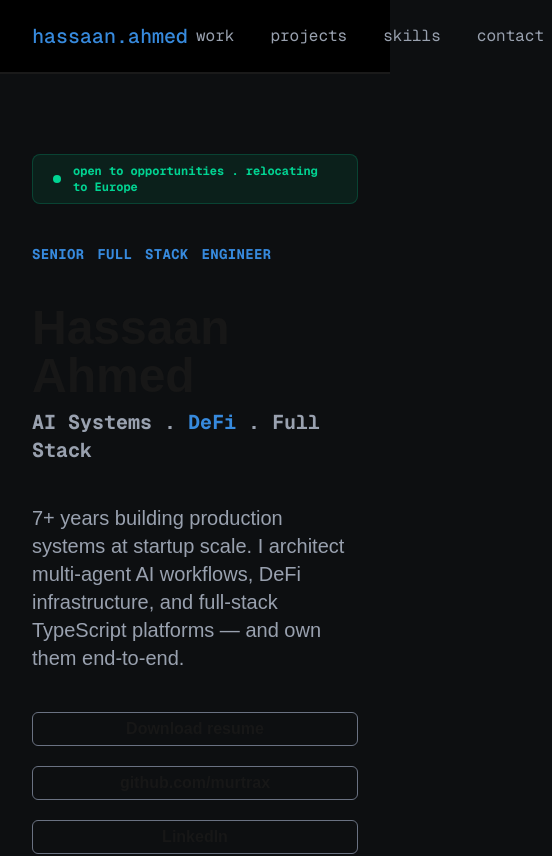
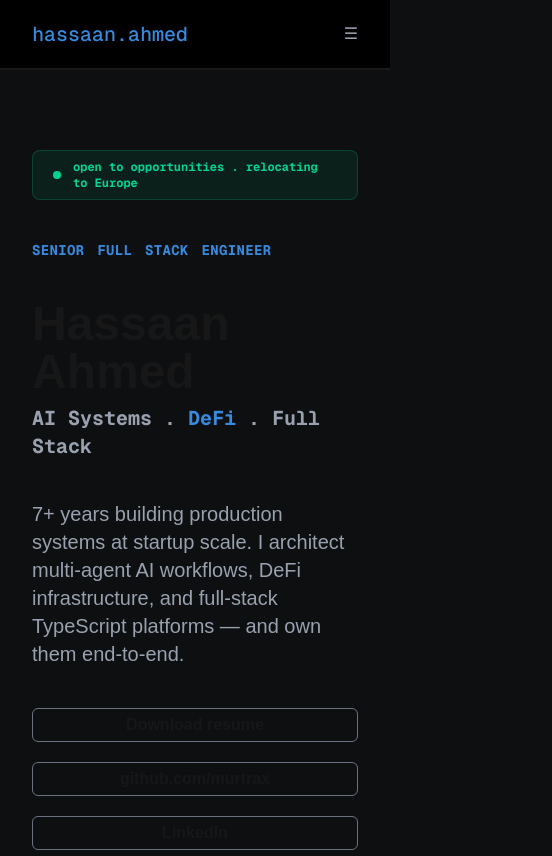
Before and after one commit to murtrax/personal-website, a Next.js app: page / in a window 390 px wide. Shown: the top 856 px of the page, 552 px wide, since content can reach past the window. Built offline with nearby package versions, Linux system fonts and the light colour scheme.

Commit message:
make header responsive

```diff
--- a/components/ui/Header.tsx
+++ b/components/ui/Header.tsx
@@ -1,26 +1,52 @@
+"use client";
+
+import { useState } from "react";
 import Link from "next/link";
-import { NAV_ITEMS } from "@/utils/constants";
-import { HEADER_FEATURE_TEXT } from "@/utils/constants";
+import { NAV_ITEMS, HEADER_FEATURE_TEXT } from "@/utils/constants";
 
 const Header = () => {
+  const [isOpen, setIsOpen] = useState(false);
+
   return (
-    <header className="flex items-center justify-between border-b-2 border-white/10 bg-black px-8 py-5 font-mono">
-      <span className="text-electric-blue font-medium text-xl">
-        {HEADER_FEATURE_TEXT}
-      </span>
-      <nav className="flex gap-5 text-gray-400">
-        {NAV_ITEMS.map(({ label, href }) => {
-          return (
+    <header className="border-b-2 border-white/10 bg-black px-8 py-5 font-mono">
+      <div className="flex items-center justify-between">
+        <span className="text-xl font-medium text-electric-blue">
+          {HEADER_FEATURE_TEXT}
+        </span>
+
+        <button
+          type="button"
+          className="text-gray-400 md:hidden"
+          onClick={() => setIsOpen((open) => !open)}
+          aria-label="Toggle navigation"
+          aria-expanded={isOpen}
+        >
+          ☰
+        </button>
+
+        <nav className="hidden gap-5 text-gray-400 md:flex">
+          {NAV_ITEMS.map(({ label, href }) => (
+            <Link key={href} href={href}>
+              {label}
+            </Link>
+          ))}
+        </nav>
+      </div>
+
+      {isOpen && (
+        <nav className="mt-5 flex flex-col gap-3 text-gray-400 md:hidden">
+          {NAV_ITEMS.map(({ label, href }) => (
             <Link
               key={href}
               href={href}
-              className="rounded-md px-2 py-1 hover:bg-electric-blue/10 hover:text-electric-blue transition-colors"
+              onClick={() => setIsOpen(false)}
+              className="rounded-md px-2 py-1 hover:bg-electric-blue/10 hover:text-electric-blue"
             >
               {label}
             </Link>
-          );
-        })}
-      </nav>
+          ))}
+        </nav>
+      )}
     </header>
   );
 };
```
